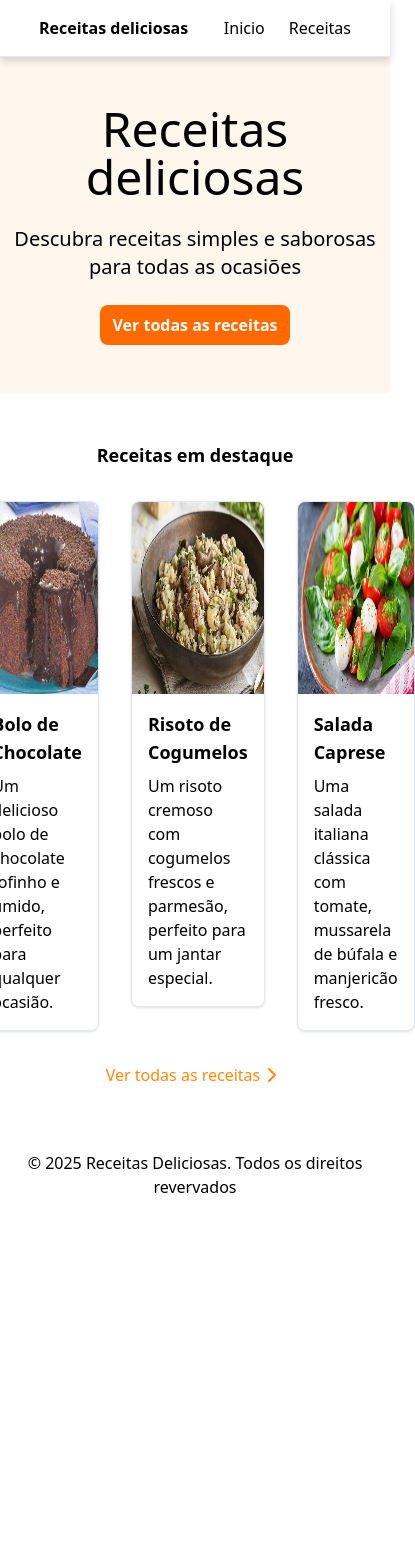
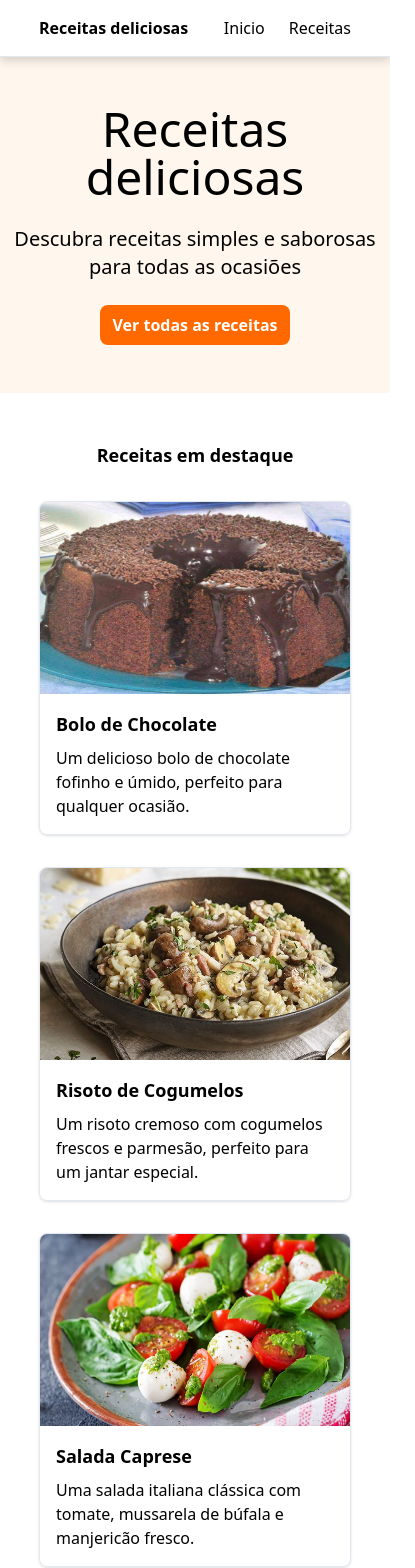
Before and after one commit to Davi-Lorena/receitas-byron, a Next.js app: page / in a window 390 px wide. Shown: the top 1568 px of the page, 415 px wide, since content can reach past the window. Before the commit the page ends 1215 px from the top, so only its background shows below. Built offline with nearby package versions, Linux system fonts and the light colour scheme.

Commit message:
feat: adiciona responsividade no main e no footer

```diff
--- a/src/Components/footer/index.tsx
+++ b/src/Components/footer/index.tsx
@@ -1,7 +1,7 @@
 export default function Footer() {
     return (
         <footer className="bg-white py-4 text-black">
-            <div className="container px-auto text-center">
+            <div className="container text-center max-w-[80%] mx-auto">
                 <p>© 2025 Receitas Deliciosas. Todos os direitos revervados</p>
             </div>
         </footer>
--- a/src/app/page.tsx
+++ b/src/app/page.tsx
@@ -24,7 +24,7 @@ const FeaturedRecipes = recipes.slice(0, 3)
 <div className="flex flex-col items-center container mx-auto gap-8 max-w-[80%]">
   <h2 className="text-lg font-bold">Receitas em destaque</h2>
 
-  <div className="flex -w-full gap-8">
+  <div className="flex flex-col sm:flex-row -w-full gap-8">
     {FeaturedRecipes.map((recipe) => (
       <RecipeCard key={recipe.id} recipe={recipe} />
     ))}
--- a/src/app/receitas/[id]/page.tsx
+++ b/src/app/receitas/[id]/page.tsx
@@ -44,7 +44,7 @@ if(!recipe) {
 </div>
 
 {/* Infos do preparo */}
-<div className="flex gap-4">
+<div className="flex flex-wrap justify-center sm:justify-start gap-4">
         <InfoPill title="Preparo" info={recipe.prepTime} />
         <InfoPill title="Cozimento"info={recipe.cookTime}/>
         <InfoPill title="Porções"info={recipe.servings}/>
@@ -53,7 +53,7 @@ if(!recipe) {
 
 {/* Colunas */}
 
-<div className="grid grid-cols-2 gap-4">
+<div className="grid grid-cols-1 sm:grid-cols-2 gap-4">
     {/* Ingredientes */}
 <div>
     <h2 className="text-xl font-bold mb-4">Ingredientes</h2>
--- a/src/app/receitas/page.tsx
+++ b/src/app/receitas/page.tsx
@@ -6,7 +6,7 @@ export default function ReceitasPage() {
         <main className="flex-grow py-8">
             <div className="container mx-auto max-w-[80%]">
                 <h1 className="text-3xl font-bold">Todas as receitas</h1>
-                <div className="grid grid-cols-3 gap-8 mt-8">
+                <div className="grid grid-cols-1 sm:grid-cols-3 gap-8 mt-8">
                   {recipes.map((recipe) => (
                     <RecipeCard key={recipe.id} recipe={recipe}/>
                     ))}
```
